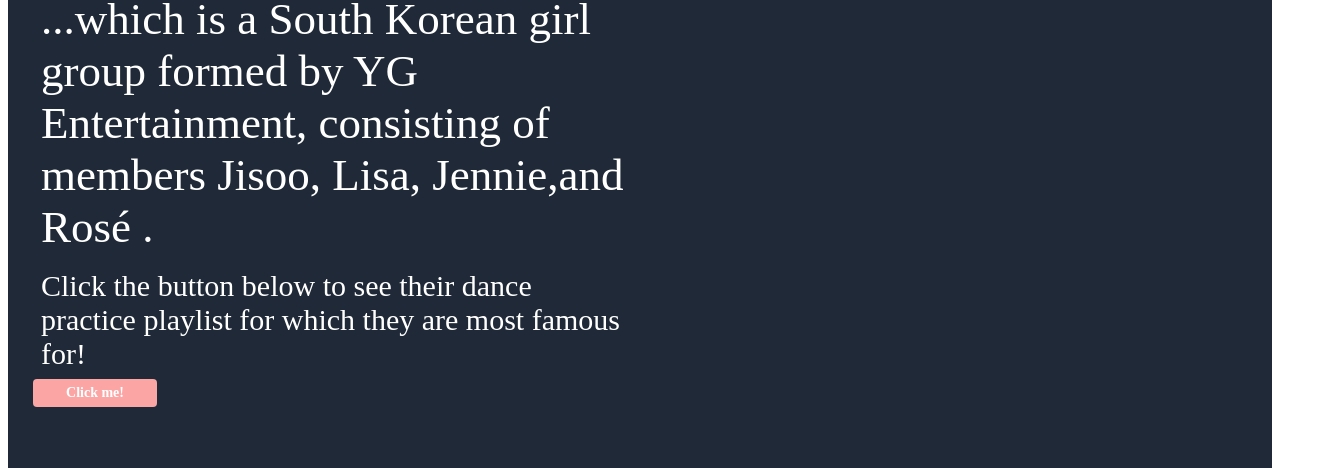
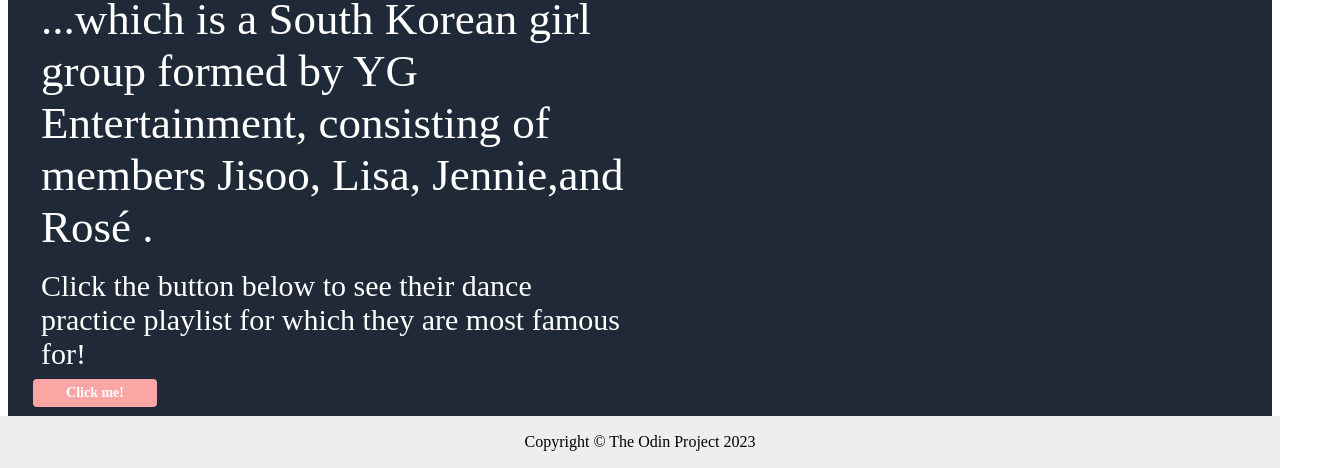
Before and after one commit to muhamad-bilal/landing-page, a plain HTML site: page index.html in a window 1280 px wide. Shown: the part 332-800 px from the top of the page, 1332 px wide, since content can reach past the window. Drawn offline with Linux system fonts and the light colour scheme.

Commit message:
footer added

```diff
--- a/index.html
+++ b/index.html
@@ -77,5 +77,8 @@
 
     </div>
   </div>
+  <div class="footer">
+    <div>Copyright © The Odin Project 2023</div>
+  </div>
 </body>
 </html>
--- a/style.css
+++ b/style.css
@@ -198,4 +198,17 @@ ul{
     display: flex;
     justify-content: center;
     width: 100%;
+    padding: 30px;
   }
+
+  .footer {
+    position: fixed;
+    bottom: 0;
+    left: 0;
+    right: 0;
+    height: 52px;
+    display: flex;
+    align-items: center;
+    justify-content: center;
+    background: #eee;
+  }
```
